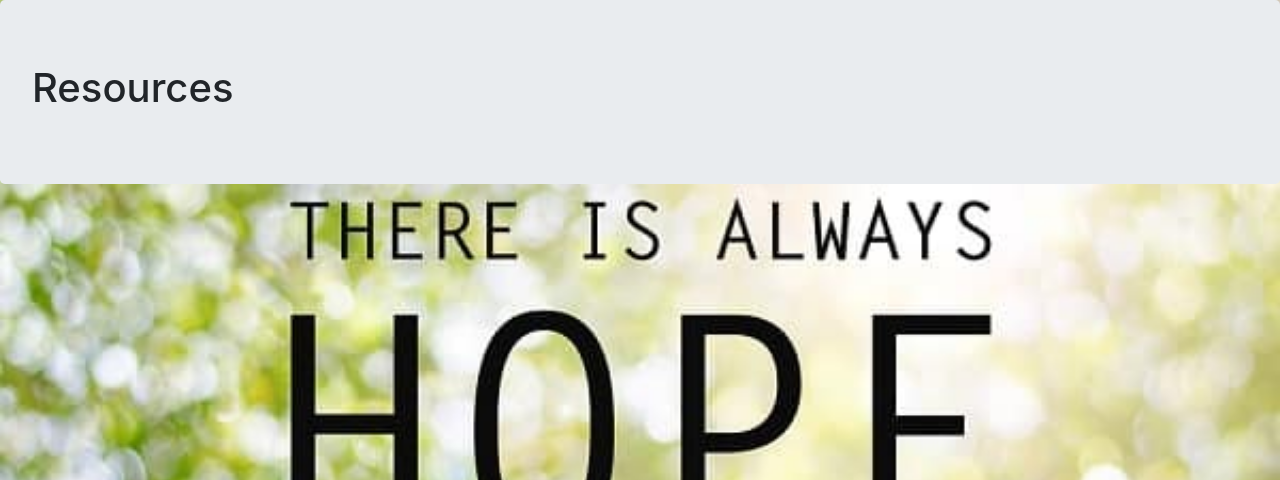
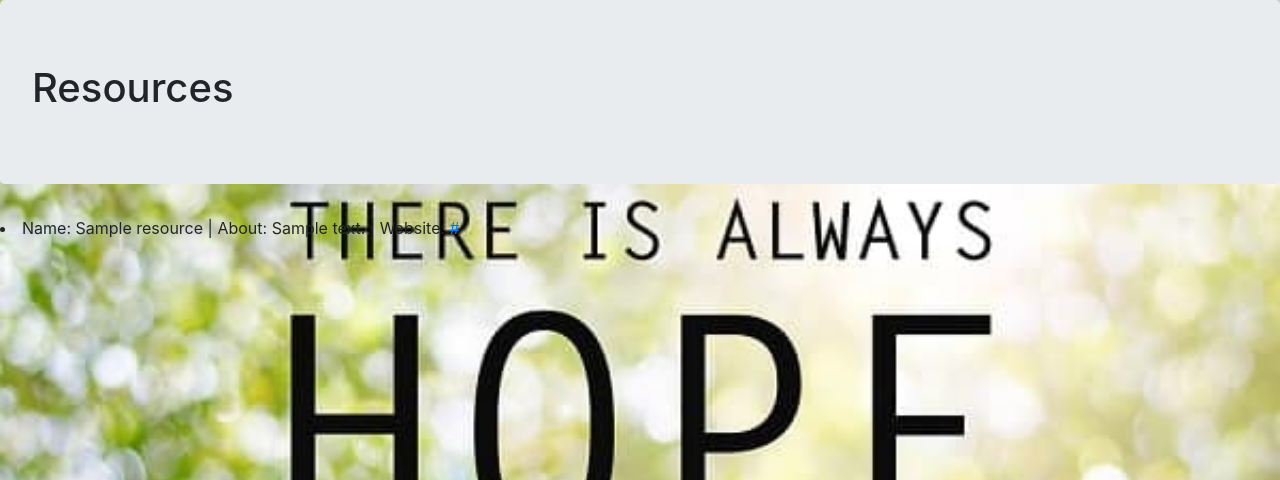
Before and after one commit to AddyMcCabe/addiction-recovery-resources-app, a Flask app: page /resources in a window 1280 px wide. Shown: the part 56-536 px from the top of the page. Run offline with Flask 2, Linux system fonts and the light colour scheme; a user stored in the database is signed in; tables that the repository leaves empty hold one stand-in row (values such as "Sample post").

Commit message:
added resources to the resource table and displayed on html

```diff
--- a/model.py
+++ b/model.py
@@ -38,6 +38,7 @@ class Resource(db.Model):
 
     id = db.Column(db.Integer, primary_key=True)
     title = db.Column(db.String(100))
+    description = db.Column(db.String(500))
     link = db.Column(db.String(500))
     user_id = db.Column(db.Integer, ForeignKey("users.id"))
 
--- a/server.py
+++ b/server.py
@@ -4,7 +4,7 @@ from jinja2 import StrictUndefined
 from flask import Flask, render_template, url_for, redirect, request, flash
 from flask_debugtoolbar import DebugToolbarExtension
 from werkzeug.security import generate_password_hash, check_password_hash
-from model import connect_to_db, db, User, Group
+from model import connect_to_db, db, User, Group, Resource
 from forms import LoginForm, RegisterForm
 
 
@@ -82,13 +82,15 @@ def list_info():
 @app.route('/resources')
 @login_required
 def resources():
-    return render_template('resources.html')
+    resources = Resource.query.all()
+    return render_template('resources.html', resources=resources)
 
 @app.route('/support_group')
 @login_required
 def sup_group():
     groups = Group.query.all()
     return render_template('support_group.html', groups=groups)
+
 
 
 if __name__ == "__main__":
--- a/templates/home.html
+++ b/templates/home.html
@@ -2,6 +2,6 @@
 {% block content %}
 <div class="jumbotron">
     <h1>Welcome</h1>
-    <a href="{{url_for('logout')}}">Press here to logout</a>
 </div>
+<a href="{{url_for('logout')}}">Press here to logout</a>
 {% endblock %}
--- a/templates/resources.html
+++ b/templates/resources.html
@@ -3,4 +3,7 @@
 <div class="jumbotron">
     <h1>Resources</h1>
 </div>
+{% for resource in resources %}
+    <li>Name: {{resource.title}} | About: {{resource.description}} | Website: <a href="{{resource.link}}">{{resource.link}}</a></li>
+{% endfor %}
 {% endblock %}
```
